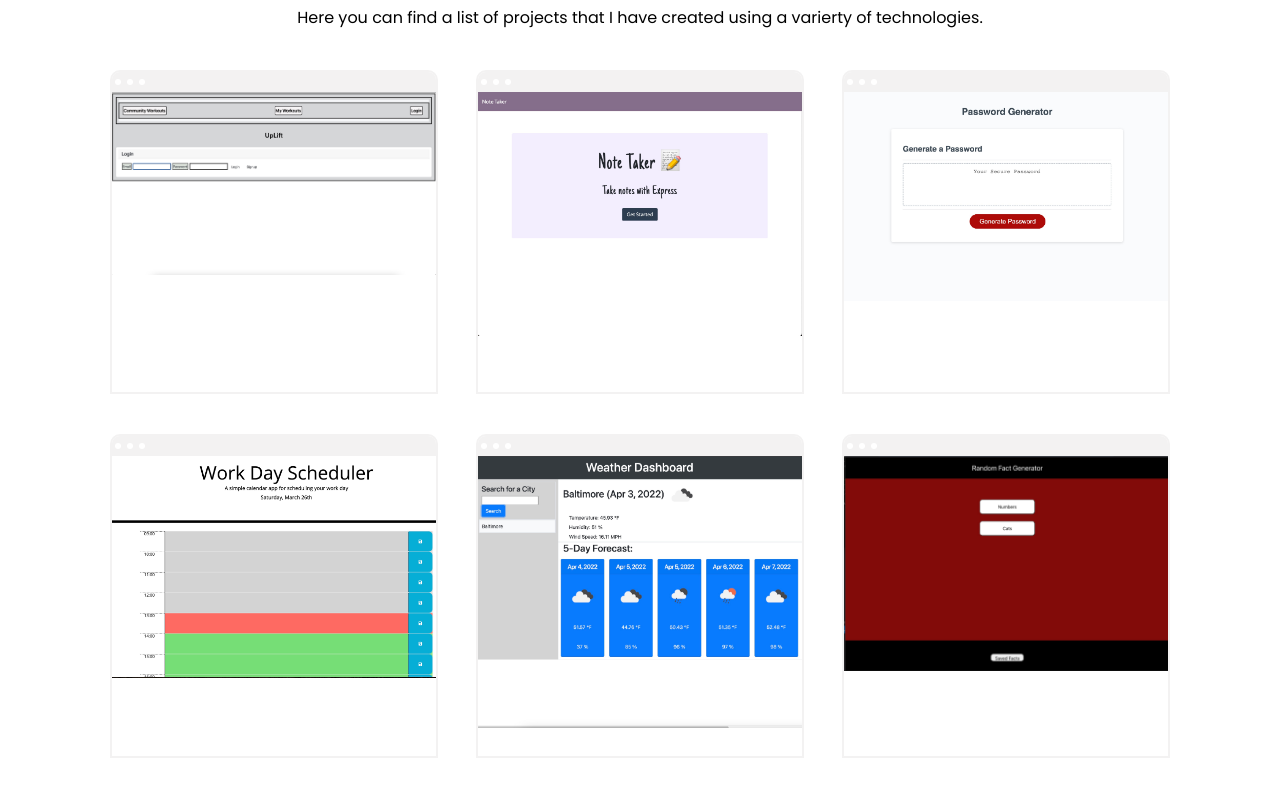
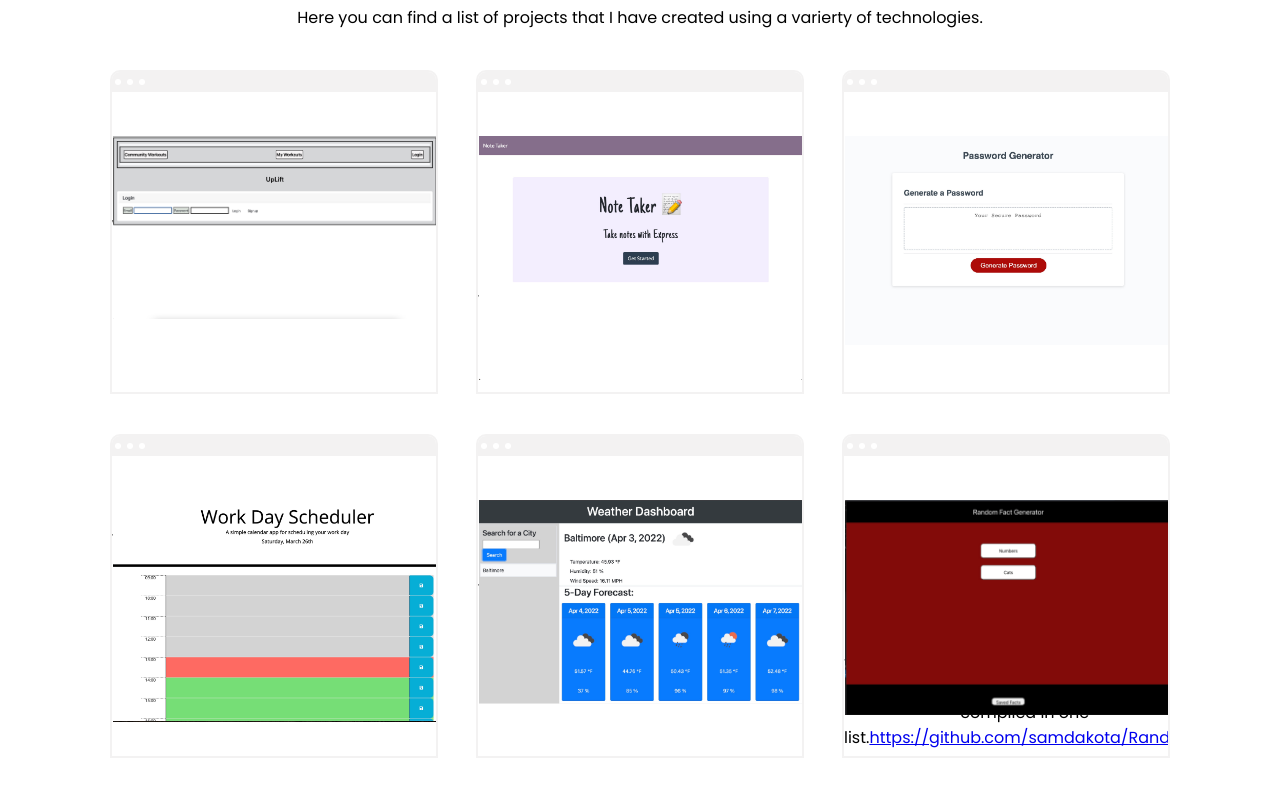
Before and after one commit to Rbenney15/Benney-Portfolio-React, a React (Create React App) app: page / in a window 1280 px wide. Shown: the part 1740-2540 px from the top of the page. Built offline with nearby package versions, Linux system fonts and the light colour scheme.

Commit message:
added descriptions and github links to projects

```diff
--- a/package.json
+++ b/package.json
@@ -1,5 +1,5 @@
 {
-  "homepage": "http://Rbenney15.github.io/Benney-React-Portfolio",
+  "homepage": "http://Rbenney15.github.io/Benney-Portfolio-React",
   "name": "port",
   "version": "0.1.0",
   "private": true,
--- a/src/components/contact/Contact.jsx
+++ b/src/components/contact/Contact.jsx
@@ -41,11 +41,11 @@ const Contact = () => {
           <div className="c-info">
             <div className="c-info-item">
               <img src={GitHub} alt="" className="c-icon" />
-              https://github.com/Rbenney15
+              <a href="https://github.com/Rbenney15"> Rob GitHub Profile</a>
             </div>
             <div className="c-info-item">
               <img className="c-icon" src={Linkedin} alt="" />
-              https://www.linkedin.com/in/robert-benney/
+             <a href="https://www.linkedin.com/in/robert-benney">LinkedIn Profile</a>
             </div>
             <div className="c-info-item">
               <img className="c-icon" src={Address} alt="" />
--- a/src/components/product/Product.jsx
+++ b/src/components/product/Product.jsx
@@ -1,6 +1,6 @@
 import "./product.css";
 
-const Product = ({img,link}) => {
+const Product = ({img,link, description, github}) => {
   return (
     <div className="p">
       <div className="p-browser">
@@ -9,10 +9,12 @@ const Product = ({img,link}) => {
         <div className="p-circle"></div>
       </div>
       <a href={link} target="_blank" rel="noreferrer">
-      {/* <a href="https://github.com/Rbenney15" target="_blank" rel="noreferrer"> */}
         <img src={img} alt="" className="p-img" />
-        {/* <img src="" alt="" className="p-img" /> */}
       </a>
+      <p className="p-text">
+      {description}
+      <a href={github}>{github}</a>
+      </p>
     </div>
   );
 };
--- a/src/components/product/product.css
+++ b/src/components/product/product.css
@@ -5,6 +5,8 @@
     border: 2px solid rgb(243, 242, 242);
     border-radius: 10px 10px 0px 0px;
     overflow: hidden;
+    position: relative;
+    /* z-index: auto; */
   }
 
   .p-browser {
@@ -13,7 +15,7 @@
     display: flex;
     align-items: center;
     position: sticky;
-    z-index: 2;
+    z-index: 5;
   }
 
   .p-circle {
@@ -27,8 +29,16 @@
   .p-img {
     width: 100%;
     transition: all 10s ease;
+    z-index: 3;
+    position: absolute;
+    top: 20%;
+    left: 1px;
   }
-
+  .p-text{
+    position: absolute;
+    top: 20%;
+    z-index: 0;
+  }
   .p:hover .p-img {
     transform: translateY(-100%);
   }
--- a/src/components/productList/ProductList.jsx
+++ b/src/components/productList/ProductList.jsx
@@ -13,7 +13,7 @@ const ProductList = () => {
       </div>
       <div className="pl-list">
         {products.map((item) => (
-          <Product key={item.id} img={item.img} link={item.link} />
+          <Product key={item.id} img={item.img} link={item.link} description={item.description} github={item.github} />
         ))}
       </div>
     </div>
--- a/src/data.js
+++ b/src/data.js
@@ -10,30 +10,42 @@ export const products = [
       id: 1,
       img: uplift,
       link: "https://uplift-srb.herokuapp.com/login",
+      description: "This is a Fitness Tracker application that allows users to join a like minded community to track and share workouts.",
+      github: "https://github.com/Rbenney15/UpLift",
     },
     {
       id: 2,
       img: notetaker,
       link: "https://note-taker-rbgwu.herokuapp.com",
+      description: "This application is a Note Taker application. Allows the user to make notes for future reference. The user has the ability to save the notes for later and also delete the notes once they have completed them.",
+      github: "https://github.com/Rbenney15/note-taker",
     },
     {
       id: 3,
       img: password,
       link: "https://rbenney15.github.io/password-generator/",
+      description: "This is a random password generator to create more complex and secure passwords.",
+      github: "https://github.com/Rbenney15/password-generator",
     },
     {
       id: 4,
       img: scheduler,
       link: "https://rbenney15.github.io/workday-scheduler/",
+      description: "An editable weekday scheduler to track daily tasks.",
+      github: "https://github.com/Rbenney15/workday-scheduler",
     },
     {
       id: 5,
       img: weather,
       link: "https://rbenney15.github.io/weather-dashboard/",
+      description: "Weather Dashboard application where a user can search for a city they would like to know the current and upcoming 5 day forecast.",
+      github: "https://github.com/Rbenney15/weather-dashboard",
     },
     {
       id: 6,
       img: factgenerator,
       link: "https://samdakota.github.io/Random-Fact-Generator/",
+      description: "This application is a Random Fact Generator that allows users to select a fact category presented to them on page load. Once the user selects a fact category, they are presented with a random fact from that category. The user has the ability to save the facts they find most interesting. The user also has the ability to see all of their saved facts compiled in one list.",
+      github: "https://github.com/samdakota/Random-Fact-Generator",
     },
   ];
```
